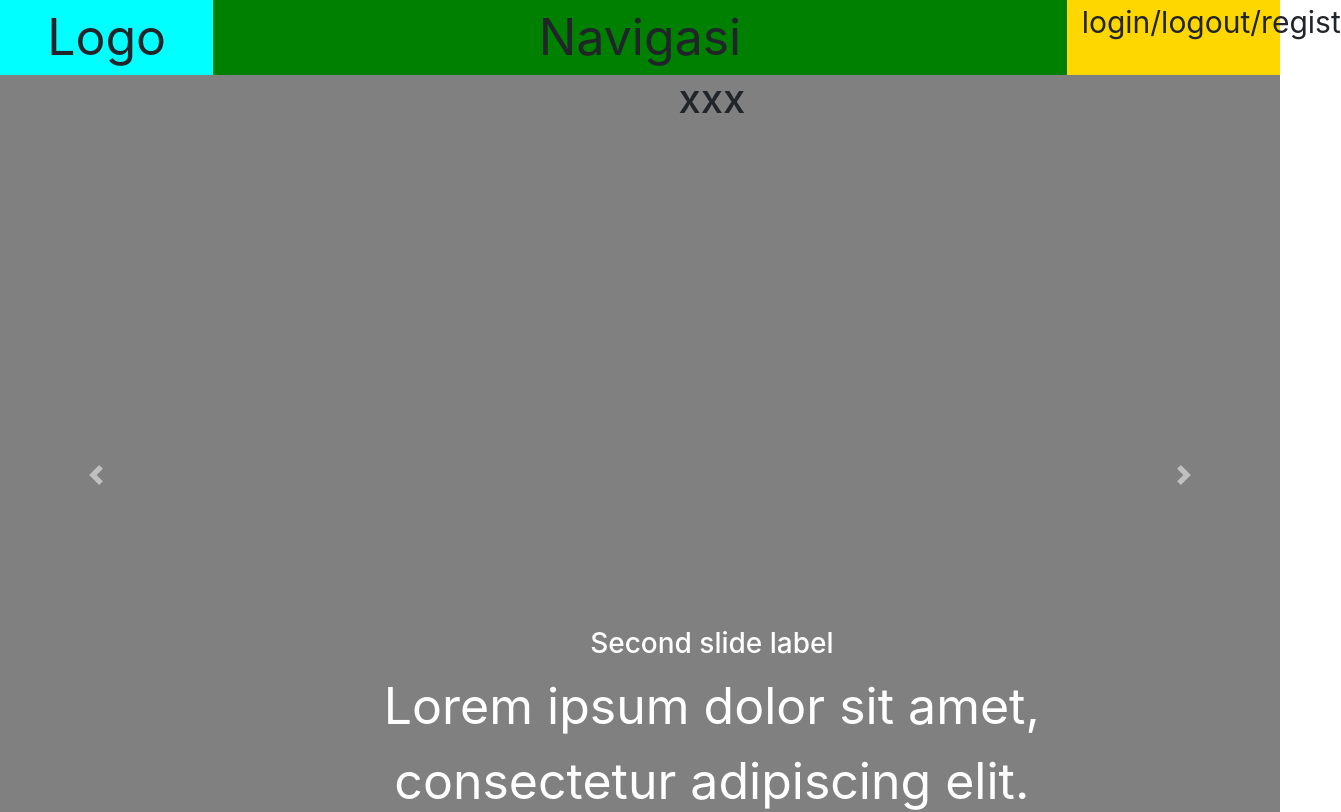
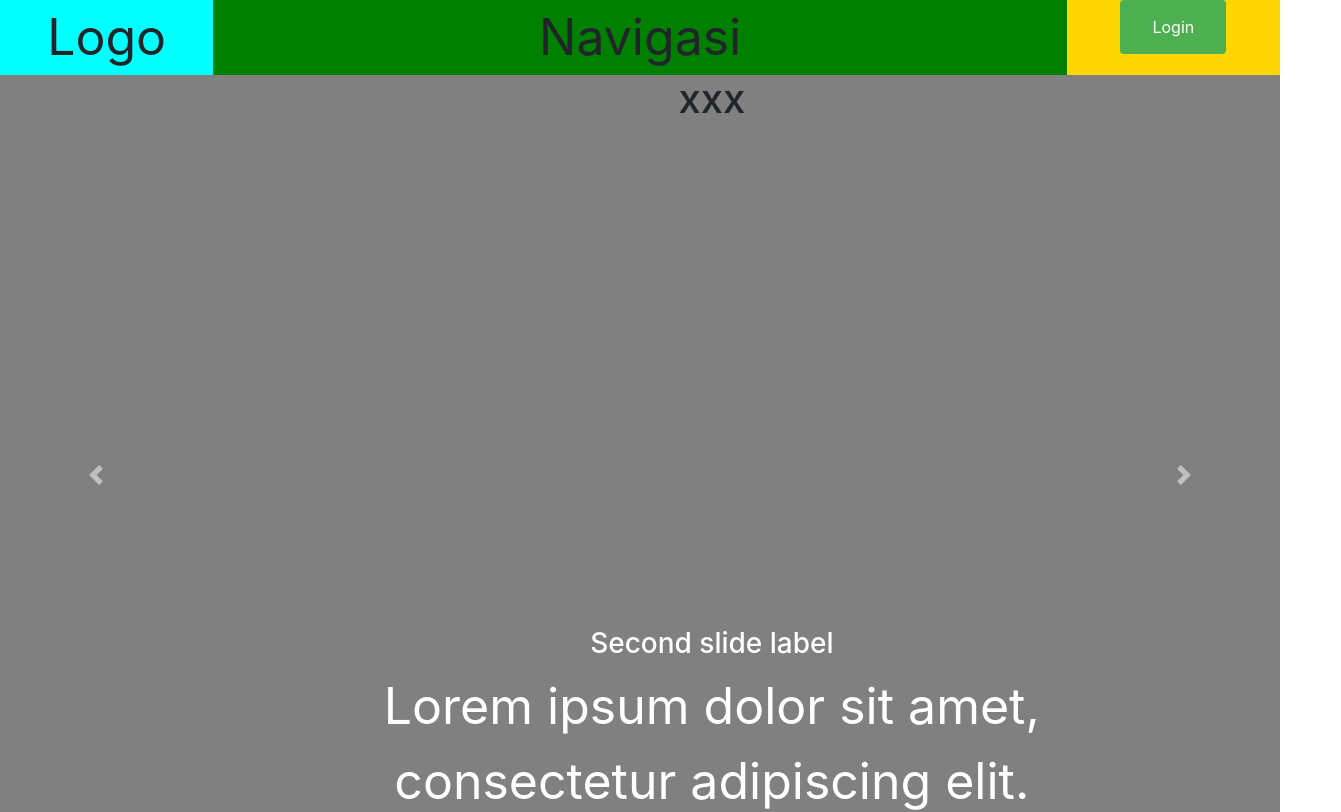
Before and after one commit to ryansomnia/cerdasbangsafe, a React (Create React App) app: page / in a window 1280 px wide. Shown: the top 812 px of the page, 1341 px wide, since content can reach past the window. Built offline with nearby package versions, Linux system fonts and the light colour scheme.

Commit message:
header modiv css

```diff
--- a/src/Component/Header/Header.css
+++ b/src/Component/Header/Header.css
@@ -1,7 +1,4 @@
-.header{
-    background-color: blue;
-    /* height: 100px; */
-}
+
 .logo{
     background-color: aqua;
     text-align: center;
@@ -17,3 +14,16 @@
     text-align: center;
     font-size: 30px;
 }
+
+Button.login-btn{
+    background-color: #4CAF50; /* Green */
+  border: 1px chartreuse;
+  color: white;
+  padding: 15px 32px;
+  text-align: center;
+  text-decoration: none;
+  display: inline-block;
+  font-size: 16px;
+
+
+}
--- a/src/Component/Header/Header.js
+++ b/src/Component/Header/Header.js
@@ -1,16 +1,18 @@
 import React, { Component } from "react";
-import { Container, Row, Col} from 'react-bootstrap';
+import { Container, Row, Col, Button} from 'react-bootstrap';
 import "./Header.css";
 //xxxxx
 
 export class Header extends Component {
   render() {
     return (
-        <Container fluid className="header">
+        <Container fluid >
           <Row>
             <Col className="logo" sm={2}>Logo</Col>
             <Col className="navigator" sm={8}>Navigasi</Col>
-            <Col className= "account" sm={2}>login/logout/regist</Col>
+            <Col className= "account" sm={2}>
+            <Button className= "login-btn">Login</Button>
+            </Col>
           </Row>
         </Container>
     );
```
